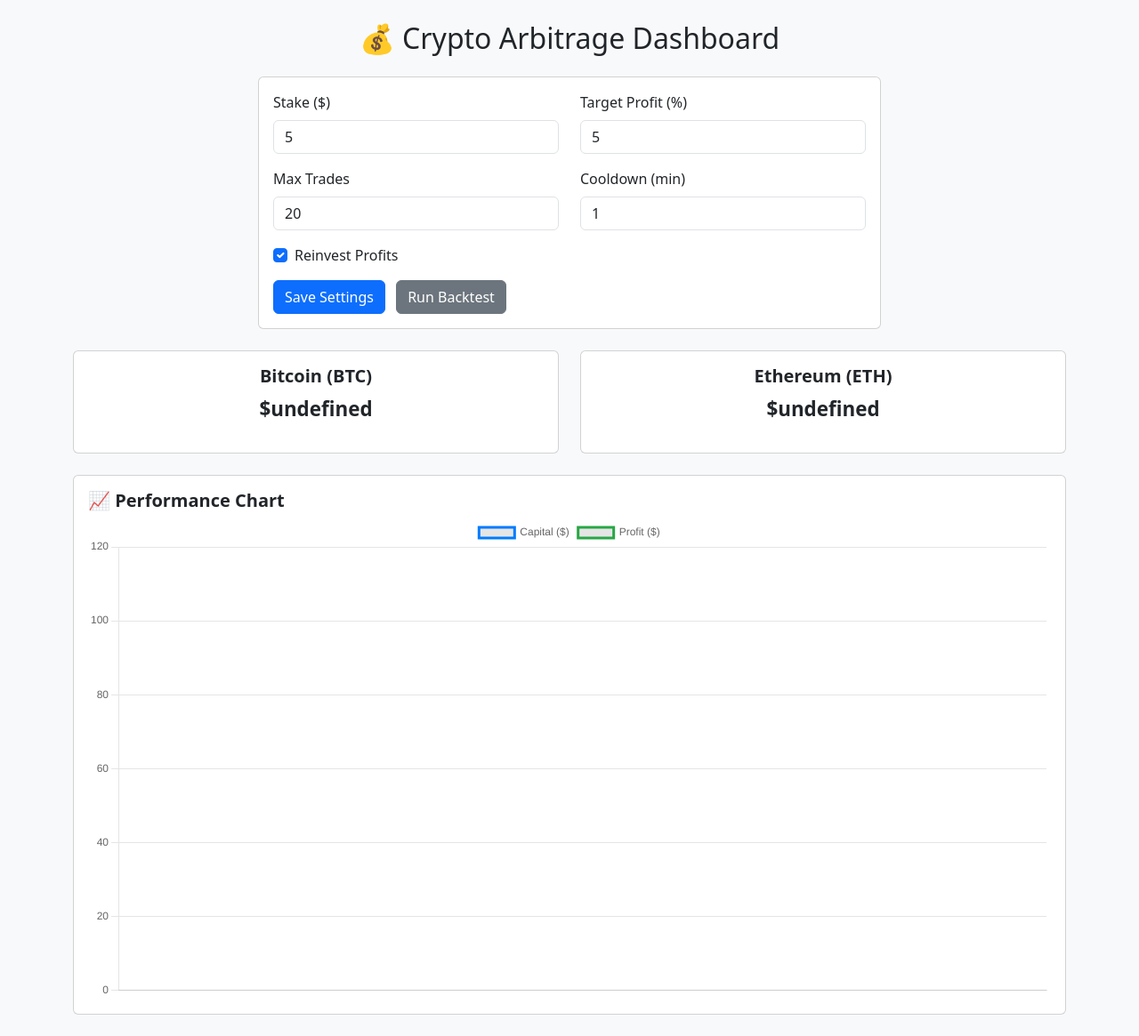
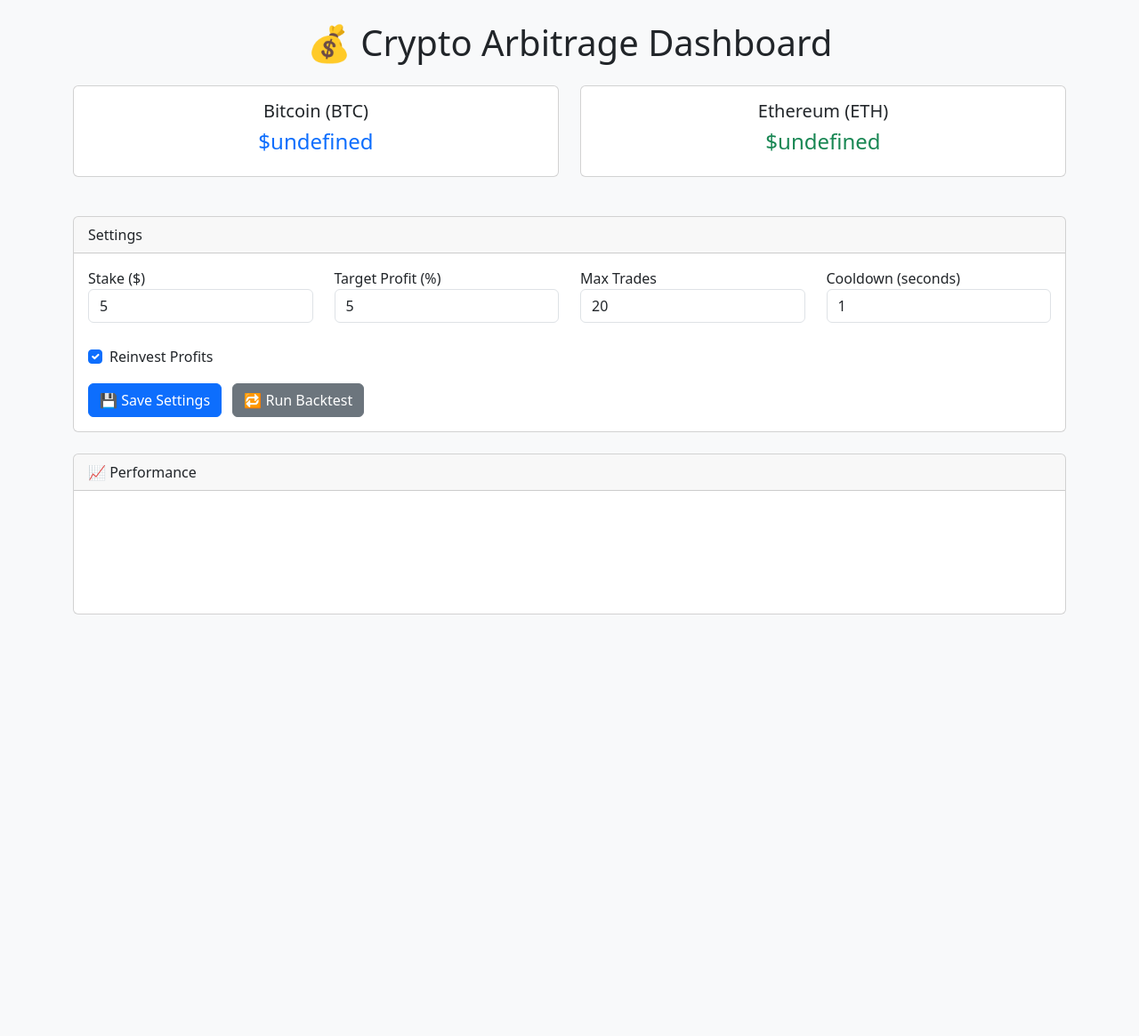
Before and after one commit to clement-mbogo/crypto-arbirtage-dashboard, a Flask app: page / in a window 1280 px wide. Shown: the whole page at 89% size. After the commit the page ends 691 px from the top, so only its background shows below. Run offline with Flask 3, Linux system fonts and the light colour scheme; data that the repository does not hold is empty.

Commit message:
near full html app

```diff
--- a/app.py
+++ b/app.py
@@ -1,19 +1,18 @@
-from flask import Flask, render_template, jsonify, request, redirect, url_for
+from flask import Flask, render_template, request, jsonify
 import json
+import os
 import requests
-import time
-import os
+import sqlite3
 from datetime import datetime
 
 app = Flask(__name__)
 
-# === Load Settings ===
-SETTINGS_FILE = "settings.json"
+SETTINGS_FILE = 'settings.json'
+DB_FILE = 'trades.db'
+
+# Load settings from file
 def load_settings():
-    if os.path.exists(SETTINGS_FILE):
-        with open(SETTINGS_FILE, "r") as f:
-            return json.load(f)
-    else:
+    if not os.path.exists(SETTINGS_FILE):
         return {
             "stake": 5,
             "target_profit": 5,
@@ -21,60 +20,75 @@
             "cooldown": 1,
             "reinvest": True
         }
+    with open(SETTINGS_FILE, 'r') as f:
+        return json.load(f)
 
+# Save settings to file
 def save_settings(data):
-    with open(SETTINGS_FILE, "w") as f:
-        json.dump(data, f, indent=2)
+    with open(SETTINGS_FILE, 'w') as f:
+        json.dump(data, f)
 
-settings = load_settings()
-
-# === Dashboard Routes ===
-@app.route("/")
-def dashboard():
-    return render_template("dashboard.html", settings=settings)
-
-@app.route("/settings", methods=["POST"])
-def update_settings():
-    data = request.form.to_dict()
-    data["stake"] = float(data.get("stake", 5))
-    data["target_profit"] = float(data.get("target_profit", 5))
-    data["max_trades"] = int(data.get("max_trades", 20))
-    data["cooldown"] = int(data.get("cooldown", 1))
-    data["reinvest"] = "reinvest" in data
-    save_settings(data)
-    return redirect(url_for("dashboard"))
-
-@app.route("/prices")
+# Price fetch endpoint
+@app.route('/prices')
 def prices():
     try:
-        response = requests.get(
-            "https://api.coingecko.com/api/v3/simple/price",
-            params={"ids": "bitcoin,ethereum", "vs_currencies": "usd"},
-            headers={"Accept": "application/json"}
-        )
-        if response.status_code == 429:
-            return jsonify({"BTC": "Rate limit", "ETH": "Rate limit"}), 500
-
-        prices = response.json()
-        btc = prices.get("bitcoin", {}).get("usd", "?")
-        eth = prices.get("ethereum", {}).get("usd", "?")
-        return jsonify({"BTC": btc, "ETH": eth})
+        response = requests.get("https://api.coingecko.com/api/v3/simple/price?ids=bitcoin,ethereum&vs_currencies=usd")
+        response.raise_for_status()
+        data = response.json()
+        return jsonify({
+            "BTC": data.get("bitcoin", {}).get("usd", "N/A"),
+            "ETH": data.get("ethereum", {}).get("usd", "N/A")
+        })
     except Exception as e:
+        print(f"Error fetching prices: {e}")
         return jsonify({"BTC": "Error", "ETH": "Error"}), 500
 
-@app.route("/backtest")
+# Chart data simulation
+@app.route('/chart-data')
+def chart_data():
+    try:
+        conn = sqlite3.connect(DB_FILE)
+        c = conn.cursor()
+        c.execute("SELECT timestamp, profit, capital, trades FROM performance ORDER BY timestamp ASC")
+        data = c.fetchall()
+        conn.close()
+        return jsonify([{
+            'time': row[0],
+            'profit': row[1],
+            'capital': row[2],
+            'trades': row[3]
+        } for row in data])
+    except:
+        return jsonify([])
+
+# Get settings
+@app.route('/settings')
+def get_settings():
+    return jsonify(load_settings())
+
+# Save settings
+@app.route('/settings', methods=['POST'])
+def update_settings():
+    try:
+        data = request.get_json()
+        save_settings(data)
+        return jsonify({"status": "success"})
+    except Exception as e:
+        return jsonify({"status": "error", "message": str(e)}), 500
+
+# Backtest endpoint
+@app.route('/backtest', methods=['POST'])
 def backtest():
-    return "Backtest page placeholder. Coming soon."
+    try:
+        # Dummy simulation
+        return jsonify({"status": "complete", "message": "Backtest simulation complete"})
+    except:
+        return jsonify({"status": "error"})
 
-@app.route("/real_growth")
-def real_growth():
-    now = datetime.now().timestamp()
-    data = {
-        "labels": [now - 60, now - 30, now],
-        "capital": [100, 105, 110],
-        "profit": [0, 2, 5],
-    }
-    return jsonify(data)
+# Main dashboard
+@app.route('/')
+def index():
+    return render_template('dashboard.html')
 
-if __name__ == "__main__":
+if __name__ == '__main__':
     app.run(debug=True)
--- a/templates/dashboard.html
+++ b/templates/dashboard.html
@@ -1,143 +1,163 @@
 <!DOCTYPE html>
 <html lang="en">
 <head>
-    <meta charset="UTF-8" />
-    <meta name="viewport" content="width=device-width, initial-scale=1.0" />
+  <meta charset="UTF-8">
   <title>Crypto Arbitrage Dashboard</title>
+  <meta name="viewport" content="width=device-width, initial-scale=1.0">
   <link href="https://cdn.jsdelivr.net/npm/bootstrap@5.3.0/dist/css/bootstrap.min.css" rel="stylesheet">
+  <script src="https://cdn.jsdelivr.net/npm/chart.js"></script>
   <style>
-        body {
-            background-color: #f8f9fa;
+    .card {
+      margin-bottom: 20px;
     }
-        .card-title {
-            font-weight: 600;
+    #price-display span {
+      display: inline-block;
+      min-width: 120px;
     }
-        .price-value {
-            font-size: 1.4rem;
-            font-weight: bold;
+    .form-control, .form-select {
+      margin-bottom: 10px;
     }
-        #settings-form {
-            max-width: 700px;
+    .btn-toggle {
+      margin-right: 10px;
     }
   </style>
 </head>
-<body>
+<body class="bg-light">
 <div class="container py-4">
-    <h2 class="text-center mb-4">💰 Crypto Arbitrage Dashboard</h2>
+  <h1 class="mb-4 text-center">💰 Crypto Arbitrage Dashboard</h1>
 
-    <!-- Settings Form -->
-    <div class="card mb-4 mx-auto" id="settings-form">
-        <div class="card-body">
-            <form method="POST" action="/settings">
-                <div class="row mb-3">
-                    <div class="col">
-                        <label for="stake" class="form-label">Stake ($)</label>
-                        <input type="number" step="0.01" name="stake" id="stake" class="form-control" value="{{ settings.stake }}">
-                    </div>
-                    <div class="col">
-                        <label for="target_profit" class="form-label">Target Profit (%)</label>
-                        <input type="number" step="0.1" name="target_profit" id="target_profit" class="form-control" value="{{ settings.target_profit }}">
-                    </div>
-                </div>
-                <div class="row mb-3">
-                    <div class="col">
-                        <label for="max_trades" class="form-label">Max Trades</label>
-                        <input type="number" name="max_trades" id="max_trades" class="form-control" value="{{ settings.max_trades }}">
-                    </div>
-                    <div class="col">
-                        <label for="cooldown" class="form-label">Cooldown (min)</label>
-                        <input type="number" name="cooldown" id="cooldown" class="form-control" value="{{ settings.cooldown }}">
-                    </div>
-                </div>
-                <div class="form-check mb-3">
-                    <input class="form-check-input" type="checkbox" name="reinvest" id="reinvest" {% if settings.reinvest %}checked{% endif %}>
-                    <label class="form-check-label" for="reinvest">Reinvest Profits</label>
-                </div>
-                <button type="submit" class="btn btn-primary">Save Settings</button>
-                <a href="/backtest" class="btn btn-secondary ms-2">Run Backtest</a>
-            </form>
-        </div>
-    </div>
-
-    <!-- Prices Section -->
-    <div class="row text-center mb-4">
+  <!-- Price Section -->
+  <div class="row mb-4">
     <div class="col-md-6">
       <div class="card">
-                <div class="card-body">
+        <div class="card-body text-center">
           <h5 class="card-title">Bitcoin (BTC)</h5>
-                    <p class="price-value" id="btc-price">Loading...</p>
+          <p id="btc-price" class="h4 text-primary">Loading...</p>
         </div>
       </div>
     </div>
     <div class="col-md-6">
       <div class="card">
-                <div class="card-body">
+        <div class="card-body text-center">
           <h5 class="card-title">Ethereum (ETH)</h5>
-                    <p class="price-value" id="eth-price">Loading...</p>
+          <p id="eth-price" class="h4 text-success">Loading...</p>
         </div>
       </div>
     </div>
   </div>
 
-    <!-- Growth Chart -->
+  <!-- Settings -->
+  <form id="settings-form" class="mb-4">
     <div class="card">
+      <div class="card-header">Settings</div>
       <div class="card-body">
-            <h5 class="card-title">📈 Performance Chart</h5>
-            <canvas id="growthChart"></canvas>
+        <div class="row">
+          <div class="col-md-3">
+            <label>Stake ($)</label>
+            <input type="number" class="form-control" name="stake">
+          </div>
+          <div class="col-md-3">
+            <label>Target Profit (%)</label>
+            <input type="number" class="form-control" name="target_profit">
+          </div>
+          <div class="col-md-3">
+            <label>Max Trades</label>
+            <input type="number" class="form-control" name="max_trades">
+          </div>
+          <div class="col-md-3">
+            <label>Cooldown (seconds)</label>
+            <input type="number" class="form-control" name="cooldown">
+          </div>
+        </div>
+        <div class="form-check mt-3">
+          <input type="checkbox" class="form-check-input" name="reinvest" id="reinvest">
+          <label class="form-check-label" for="reinvest">Reinvest Profits</label>
+        </div>
+        <button class="btn btn-primary mt-3" type="submit">💾 Save Settings</button>
+        <button class="btn btn-secondary mt-3 ms-2" id="run-backtest">🔁 Run Backtest</button>
+      </div>
+    </div>
+  </form>
+
+  <!-- Graph -->
+  <div class="card">
+    <div class="card-header">📈 Performance</div>
+    <div class="card-body">
+      <canvas id="growth-chart" height="100"></canvas>
     </div>
   </div>
 </div>
 
-<script src="https://cdn.jsdelivr.net/npm/chart.js"></script>
 <script>
   async function fetchPrices() {
     try {
-            const response = await fetch("/prices");
-            const data = await response.json();
-            document.getElementById("btc-price").textContent = "$" + data.bitcoin;
-            document.getElementById("eth-price").textContent = "$" + data.ethereum;
-        } catch (err) {
-            document.getElementById("btc-price").textContent = "Error";
-            document.getElementById("eth-price").textContent = "Error";
+      const res = await fetch('/prices');
+      const data = await res.json();
+      document.getElementById('btc-price').textContent = `$${data.bitcoin}`;
+      document.getElementById('eth-price').textContent = `$${data.ethereum}`;
+    } catch {
+      document.getElementById('btc-price').textContent = 'Error';
+      document.getElementById('eth-price').textContent = 'Error';
     }
   }
-    fetchPrices();
-    setInterval(fetchPrices, 60000);
 
-    // Chart load
-    fetch("/real_growth")
-        .then(res => res.json())
-        .then(data => {
-            const ctx = document.getElementById("growthChart").getContext("2d");
-            new Chart(ctx, {
-                type: "line",
-                data: {
-                    labels: data.timestamps,
-                    datasets: [
-                        {
-                            label: "Capital ($)",
-                            data: data.capital,
-                            borderColor: "#007bff",
-                            fill: false
-                        },
-                        {
-                            label: "Profit ($)",
-                            data: data.profit,
-                            borderColor: "#28a745",
-                            fill: false
-                        }
-                    ]
-                },
-                options: {
-                    responsive: true,
-                    plugins: {
-                        legend: {
-                            position: "top"
+  async function loadSettings() {
+    const res = await fetch('/settings');
+    const data = await res.json();
+    for (let key in data) {
+      const input = document.querySelector(`[name="${key}"]`);
+      if (input) {
+        input.type === 'checkbox' ? input.checked = data[key] : input.value = data[key];
       }
     }
   }
+
+  document.getElementById('settings-form').addEventListener('submit', async (e) => {
+    e.preventDefault();
+    const form = new FormData(e.target);
+    const settings = {};
+    form.forEach((value, key) => {
+      settings[key] = key === 'reinvest' ? form.get('reinvest') === 'on' : value;
     });
+    await fetch('/settings', {
+      method: 'POST',
+      headers: { 'Content-Type': 'application/json' },
+      body: JSON.stringify(settings)
     });
+    alert('Settings saved!');
+  });
+
+  document.getElementById('run-backtest').addEventListener('click', async (e) => {
+    e.preventDefault();
+    const res = await fetch('/run_backtest');
+    const result = await res.json();
+    alert(`Backtest Result: ${result.result}`);
+  });
+
+  async function loadGraph() {
+    const res = await fetch('/real_growth');
+    const data = await res.json();
+    const ctx = document.getElementById('growth-chart').getContext('2d');
+    new Chart(ctx, {
+      type: 'line',
+      data: {
+        labels: data.labels,
+        datasets: [
+          {
+            label: 'Capital ($)',
+            data: data.capital,
+            borderColor: '#0d6efd',
+            tension: 0.4
+          }
+        ]
+      }
+    });
+  }
+
+  fetchPrices();
+  setInterval(fetchPrices, 60000);
+  loadSettings();
+  loadGraph();
 </script>
 </body>
 </html>
```
Lines whose indentation alone changed are shown as unchanged.
